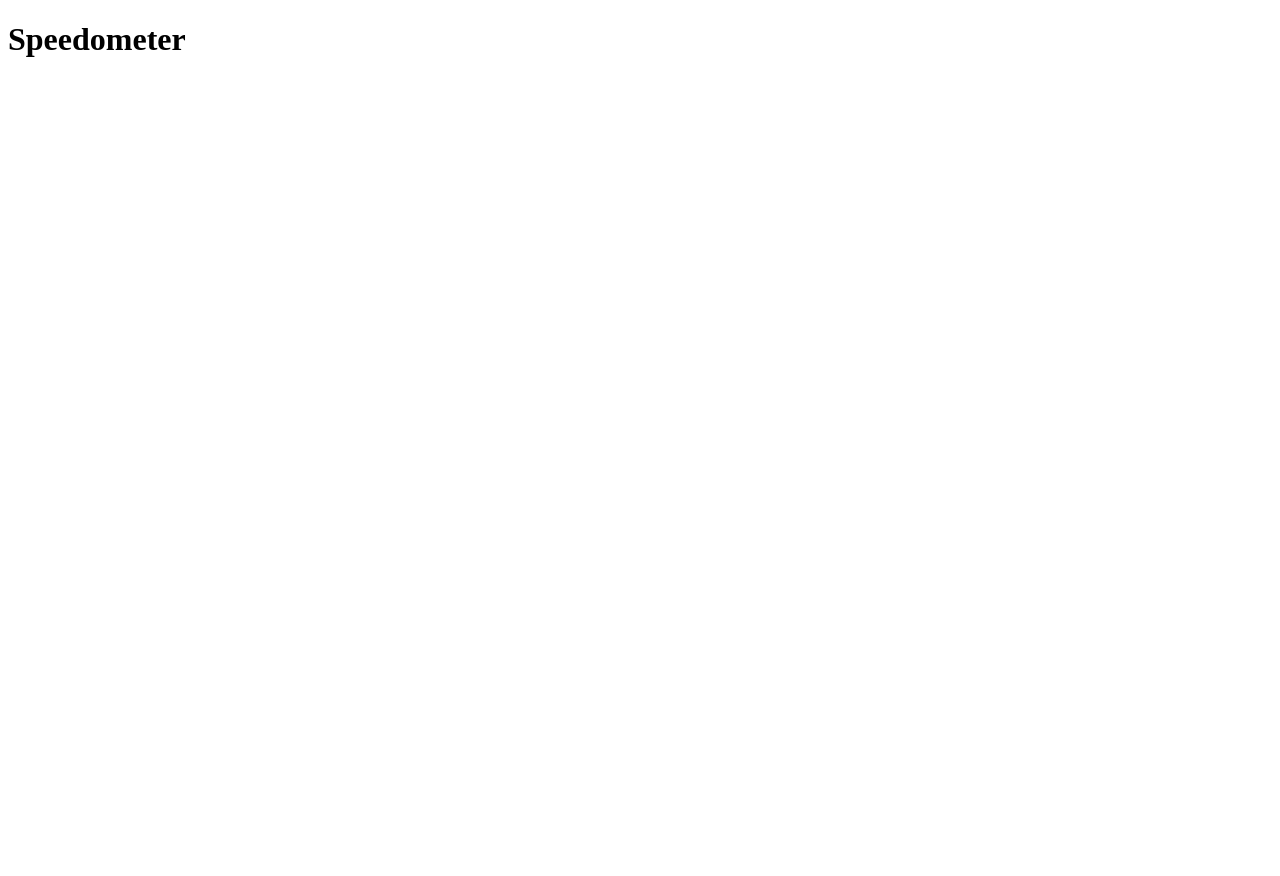
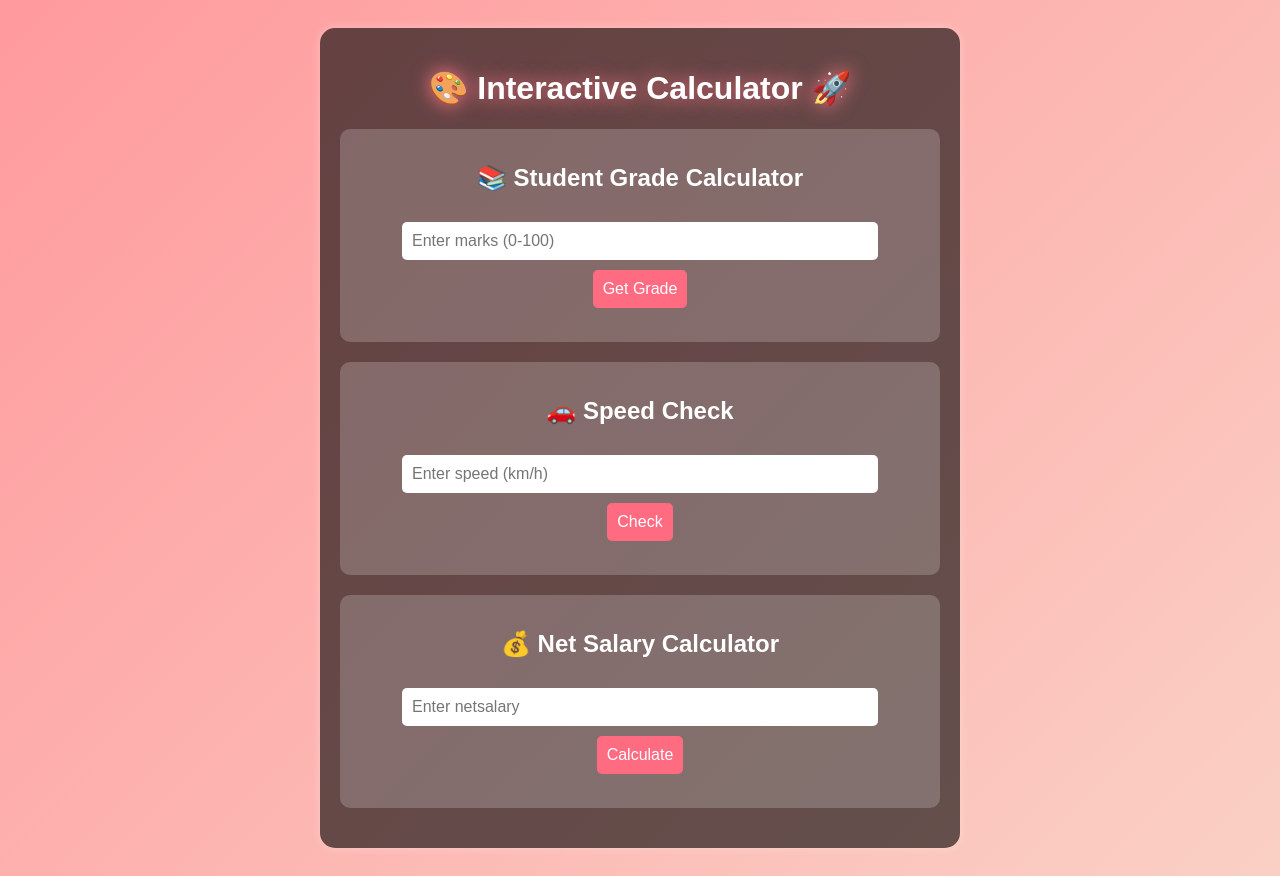
Before and after one commit to Presbury-Wamae/Week-1-Toy-problems, a plain HTML site: page index.html in a window 1280 px wide. Before the commit the page ends 800 px from the top, so only its background shows below. Drawn offline with Linux system fonts and the light colour scheme.

Commit message:
Add interactive grade, speed, and salary calculators with styling

```diff
--- a/index.html
+++ b/index.html
@@ -3,11 +3,36 @@
 <head>
     <meta charset="UTF-8">
     <meta name="viewport" content="width=device-width, initial-scale=1.0">
-    <title>Document</title>
+    <title>Interactive Grade & Salary Calculator</title>
+    <link rel="stylesheet" href="style.css">
 </head>
 <body>
-    <h1>Speedometer</h1>
-    <div class="container"></div>
+    <div class="container">
+        <h1>🎨 Interactive Calculator 🚀</h1>
+
+        <div class="section">
+            <h2>📚 Student Grade Calculator</h2>
+            <input type="number" id="marks" placeholder="Enter marks (0-100)">
+            <button onclick="calculateGrade()">Get Grade</button>
+            <p id="gradeResult"></p>
+        </div>
+
+        <div class="section">
+            <h2>🚗 Speed Check</h2>
+            <input type="number" id="speed" placeholder="Enter speed (km/h)"> <br>
+            <button onclick="checkSpeedUI()">Check</button>
+            <p id="speedResult"></p>
+        </div>
+
+        <div class="section">
+            <h2>💰 Net Salary Calculator</h2>
+            <input type="number" id="netsalary" placeholder="Enter netsalary"> <br>
+            <button onclick="calculateSalary()">Calculate</button>
+            <p id="salaryResult"></p>
+        </div>
+
+    </div>
+
     <script src="Challenge1.js"></script>
     <script src="Challenge2.js"></script>
     <script src="Challenge3.js"></script>
--- /dev/null
+++ b/style.css
@@ -0,0 +1,64 @@
+body {
+    font-family: 'Arial', sans-serif;
+    background: linear-gradient(135deg, #ff9a9e, #fad0c4);
+    color: #fff;
+    text-align: center;
+    padding: 20px;
+}
+
+.container {
+    max-width: 600px;
+    margin: auto;
+    background: rgba(0, 0, 0, 0.6);
+    padding: 20px;
+    border-radius: 15px;
+    box-shadow: 0 0 10px rgba(255, 255, 255, 0.3);
+}
+
+h1 {
+    font-size: 2em;
+    animation: glow 1.5s infinite alternate;
+}
+
+@keyframes glow {
+    from { text-shadow: 0 0 10px #fff; }
+    to { text-shadow: 0 0 20px #ff6b81; }
+}
+
+.section {
+    margin: 20px 0;
+    padding: 15px;
+    background: rgba(255, 255, 255, 0.2);
+    border-radius: 10px;
+}
+
+input, button {
+    padding: 10px;
+    border: none;
+    border-radius: 5px;
+    margin-top: 10px;
+    font-size: 1em;
+}
+
+input {
+    width: 80%;
+    background: #fff;
+    color: #000;
+}
+
+button {
+    background: #ff6b81;
+    color: white;
+    cursor: pointer;
+    transition: 0.3s;
+}
+
+button:hover {
+    background: #ff4757;
+    transform: scale(1.05);
+}
+
+p {
+    font-size: 1.2em;
+    margin-top: 10px;
+}
```
